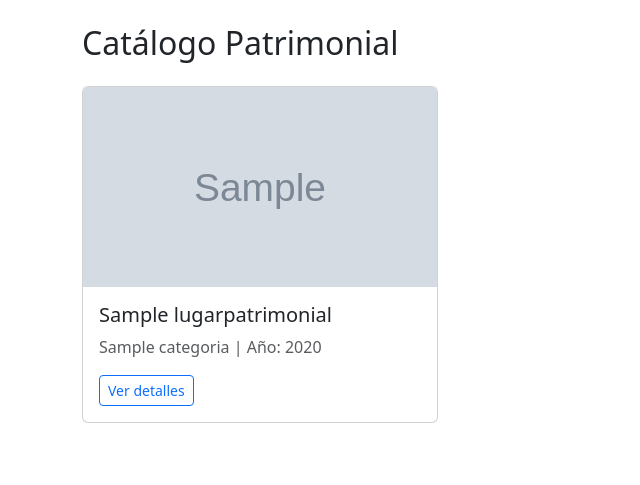
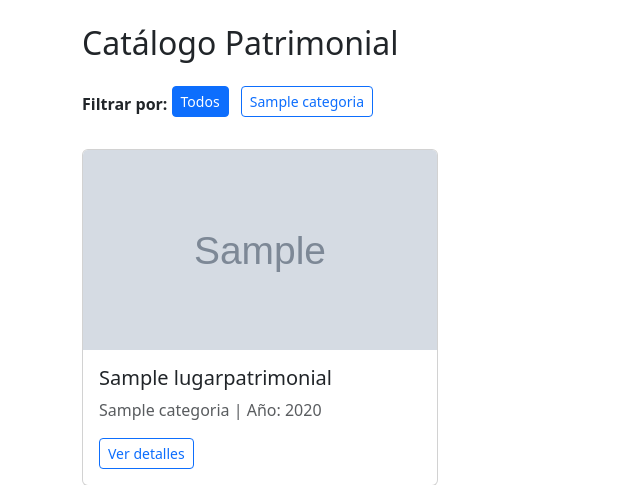
Before and after one commit to sjimenezba/CER2-JIMENEZSERGIO, a Django app: page /catalogoPatrimonio/ in a window 1280 px wide. Shown: the part 56-541 px from the top of the page, without its empty margins (0-640 px from the left). Run offline with Django 5.2, Linux system fonts and the light colour scheme; tables that the repository leaves empty hold one stand-in row (values such as "Sample post"); grey boxes marked "Sample" are stand-in pictures.

Commit message:
creacion de view para catalogo e indexacion en urls. Creacion de boton de filtro para catalogo

```diff
--- a/catalogoPatrimonio/templates/catalogo/catalogo.html
+++ b/catalogoPatrimonio/templates/catalogo/catalogo.html
@@ -2,6 +2,15 @@
 
 {% block content %}
 <h2 class="mb-4">Catálogo Patrimonial</h2>
+<div class="mb-4">
+    <strong>Filtrar por:</strong>
+    <a href="{% url 'catalogo' %}" class="btn btn-sm {% if not categoria_seleccionada %}btn-primary{% else %}btn-outline-primary{% endif %} me-2 mb-2">Todos</a>
+    {% for cat in categorias %}
+        <a href="{% url 'filtro' cat.id %}" class="btn btn-sm {% if categoria_seleccionada.id == cat.id %}btn-primary{% else %}btn-outline-primary{% endif %} me-2 mb-2">
+            {{ cat.nombre }}
+        </a>
+    {% endfor %}
+</div>
 <div class="row">
     <!-- Recorremos los lugares traídos por el ORM -->
     {% for lugar in lugares %}
--- a/catalogoPatrimonio/urls.py
+++ b/catalogoPatrimonio/urls.py
@@ -5,4 +5,5 @@ urlpatterns = [
     path('', views.index, name='index'),
     path('catalogoPatrimonio/', views.catalogo_view, name='catalogo'),
     path('lugar/<int:id>/', views.detalle_lugar, name='detalle'),
+    path('categoria/<int:id>/', views.filtro_categoria, name='filtro'),
 ]
--- a/catalogoPatrimonio/views.py
+++ b/catalogoPatrimonio/views.py
@@ -8,7 +8,19 @@ def index(request):
 # RF02: Listado de lugares registrados
 def catalogo_view(request):
     lugares = LugarPatrimonial.objects.all()
-    return render(request, 'catalogo/catalogo.html', {'lugares': lugares})
+    categorias = Categoria.objects.all()
+    return render(request, 'catalogo/catalogo.html', {'lugares': lugares, 'categorias': categorias})
+#RF05
+def filtro_categoria(request, id):
+    categoria_seleccionada = get_object_or_404(Categoria, id=id)
+    lugares = LugarPatrimonial.objects.filter(categoria=categoria_seleccionada)
+    categorias = Categoria.objects.all()
+
+    return render(request, 'catalogo/catalogo.html', {
+        'lugares': lugares,
+        'categorias': categorias,
+        'categoria_seleccionada': categoria_seleccionada
+    })
 
 #RF03: Vista individual con la info del lugar
 def detalle_lugar(request, id):
```
